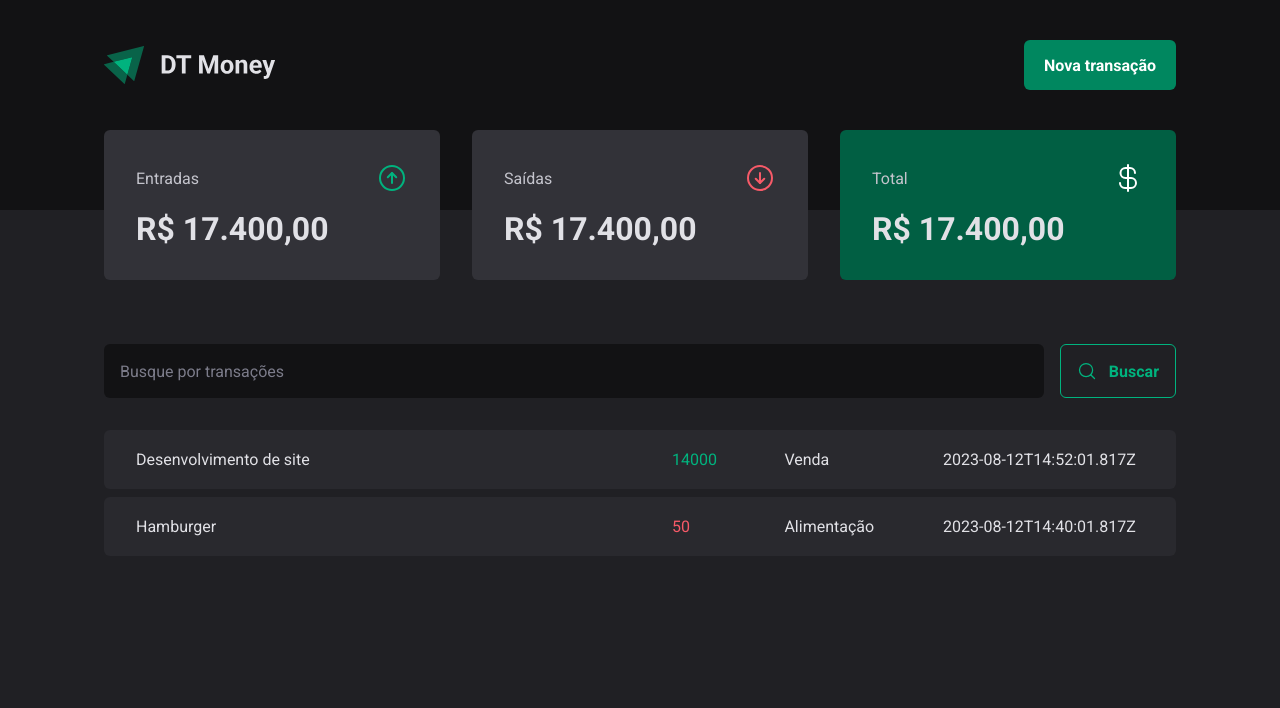
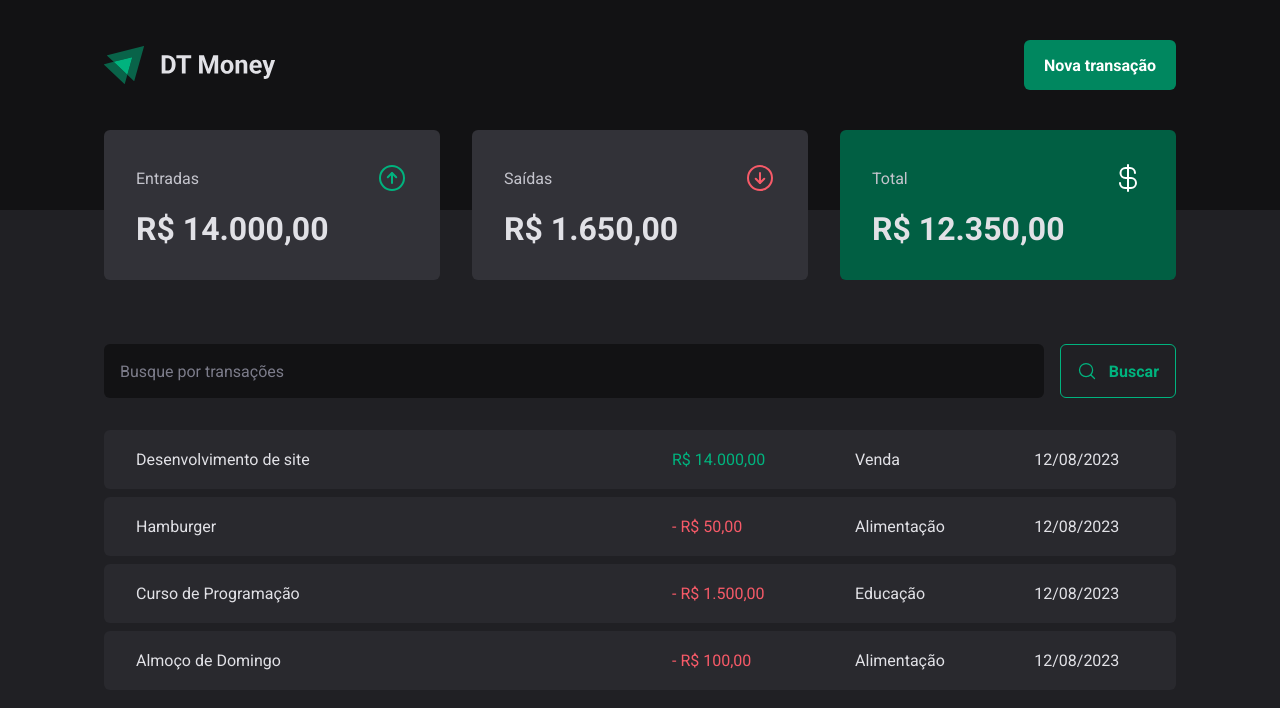
Before and after one commit to lucas-Jose-Garcia/dt-money, a React (Vite) app: page / in a window 1280 px wide. Shown: the top 708 px of the page. Built offline with nearby package versions, Linux system fonts and the light colour scheme; data requests are answered from the project's data file.

Commit message:
Criada a formação para Data e Valores

```diff
--- a/index.html
+++ b/index.html
@@ -1,5 +1,5 @@
 <!doctype html>
-<html lang="en">
+<html lang="pt-BR">
   <head>
     <meta charset="UTF-8" />
     <link rel="preconnect" href="https://fonts.googleapis.com" />
--- a/server.json
+++ b/server.json
@@ -15,6 +15,22 @@
             "category": "Alimentação",
             "price": 50,
             "createAt": "2023-08-12T14:40:01.817Z"
+        },
+        {
+            "id": 1,
+            "description": "Curso de Programação",
+            "type": "outcome",
+            "category": "Educação",
+            "price": 1500,
+            "createAt": "2023-08-12T14:40:01.817Z"
+        },
+        {
+            "id": 1,
+            "description": "Almoço de Domingo",
+            "type": "outcome",
+            "category": "Alimentação",
+            "price": 100,
+            "createAt": "2023-08-12T14:40:01.817Z"
         }
     ]
 }
--- a/src/componets/Summary/index.tsx
+++ b/src/componets/Summary/index.tsx
@@ -1,7 +1,29 @@
 import { ArrowCircleUp, ArrowCircleDown, CurrencyDollar } from "phosphor-react";
 import { SummaryContainer, SummaryCard } from "./styles";
+import { useContext } from "react";
+import { TransactionsContex } from "../../contexs/TransactionsContex";
+import { priceFormatter } from "../../utils/formatter";
 
 export function Summary() {
+    const { transactions } = useContext(TransactionsContex)
+
+    const summary = transactions.reduce(
+        (acc, transaction) => {
+            if (transaction.type === 'income') {
+                acc.income += transaction.price
+                acc.total += transaction.price
+            } else {
+                acc.outcome += transaction.price
+                acc.total -= transaction.price
+            }
+            return acc
+        },
+        {
+            income: 0,
+            outcome: 0,
+            total: 0
+        })
+
     return (
         <SummaryContainer>
             <SummaryCard>
@@ -9,7 +31,7 @@
                     <span>Entradas</span>
                     <ArrowCircleUp size={32} color="#00b37e" />
                 </header>
-                <strong>R$ 17.400,00</strong>
+                <strong>{priceFormatter.format(summary.income)}</strong>
             </SummaryCard>
 
             <SummaryCard>
@@ -17,7 +39,7 @@
                     <span>Saídas</span>
                     <ArrowCircleDown size={32} color="#f75a68" />
                 </header>
-                <strong>R$ 17.400,00</strong>
+                <strong>{priceFormatter.format(summary.outcome)}</strong>
             </SummaryCard>
 
             <SummaryCard variant="green">
@@ -25,7 +47,7 @@
                 <span>Total</span>
                 <CurrencyDollar size={32} color="#fff" />
                 </header>
-                <strong>R$ 17.400,00</strong>
+                <strong>{priceFormatter.format(summary.total)}</strong>
             </SummaryCard>
         </SummaryContainer>
     )
--- a/src/pages/Transactions/index.tsx
+++ b/src/pages/Transactions/index.tsx
@@ -4,6 +4,7 @@
 import { SearchForm } from "./SearchForm";
 import { PriceHighlight, TransactionsContainer, TransactionsTable } from "./styles";
 import { TransactionsContex } from "../../contexs/TransactionsContex";
+import { dateFormatter, priceFormatter } from "../../utils/formatter";
 
 
 
@@ -25,11 +26,12 @@
                                 <td width="50%">{transaction.description}</td>
                                 <td>
                                     <PriceHighlight variant={transaction.type}>
-                                        {transaction.price}
+                                        {transaction.type === 'outcome' && '- '}
+                                        {priceFormatter.format(transaction.price)}
                                     </PriceHighlight>
                                 </td>
                                 <td>{transaction.category}</td>
-                                <td>{transaction.createAt}</td>
+                                <td>{dateFormatter.format(new Date(transaction.createAt))}</td>
                             </tr>
                             )
                         })}
--- /dev/null
+++ b/src/utils/formatter.ts
@@ -0,0 +1,6 @@
+export const dateFormatter = new Intl.DateTimeFormat('pt-BR');
+
+export const priceFormatter = new Intl.NumberFormat('pt-BR', {
+    style: 'currency',
+    currency: 'BRL',
+})
```
